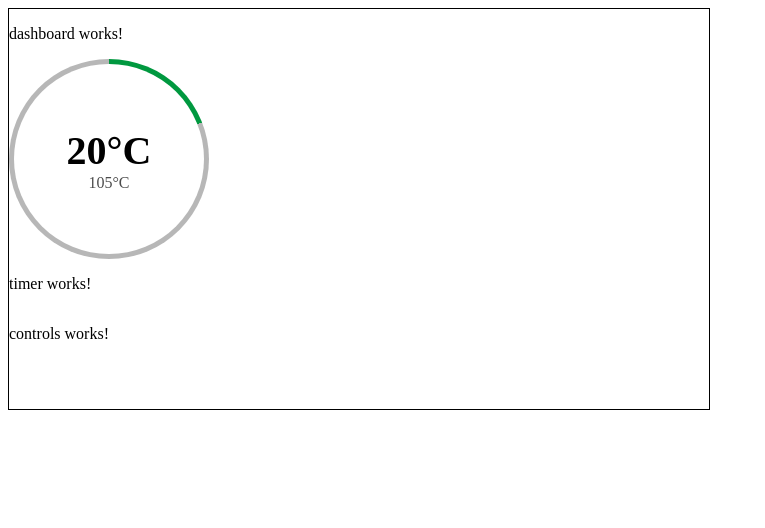
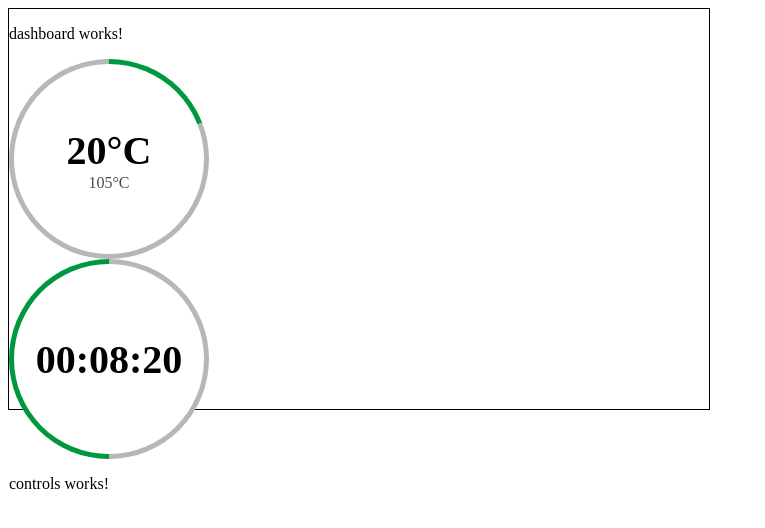
Before and after one commit to K0ron/sterilizerUI, an Angular app: page / in a window 1280 px wide. Shown: the top 528 px of the page, without its empty margins (0-765 px from the left). Built offline with nearby package versions, Linux system fonts and the light colour scheme.

Commit message:
add timer UI

```diff
--- a/src/app/components/temperature/temperature.scss
+++ b/src/app/components/temperature/temperature.scss
@@ -30,7 +30,7 @@
 }
 
 .value {
-  font-size: 2.5rem;
+  font-size: 40px;
   font-weight: bold;
 }
 
--- a/src/app/components/timer/timer.html
+++ b/src/app/components/timer/timer.html
@@ -1 +1,11 @@
-<p>timer works!</p>
+<div
+  class="timer-circle"
+  [ngStyle]="{
+    '--progress': progress + '%',
+    '--progress-color': progressColor
+  }"
+>
+  <div class="inner">
+    <div class="value">{{ formatedTime }}</div>
+  </div>
+</div>
--- a/src/app/components/timer/timer.scss
+++ b/src/app/components/timer/timer.scss
@@ -0,0 +1,35 @@
+.timer-circle {
+  width: 200px;
+  height: 200px;
+  border-radius: 50%;
+
+  --progress: 0%;
+
+  background: conic-gradient(
+    var(--progress-color) 0% var(--progress),
+    #00983f var(--progress) 100%
+  );
+
+  transition: --progress 0.6s ease-in-out;
+
+  display: flex;
+  align-items: center;
+  justify-content: center;
+}
+
+.inner {
+  width: 190px;
+  height: 190px;
+  border-radius: 50%;
+  background: #ffffff;
+
+  display: flex;
+  flex-direction: column;
+  align-items: center;
+  justify-content: center;
+}
+
+.value {
+  font-size: 40px;
+  font-weight: bold;
+}
--- a/src/app/components/timer/timer.ts
+++ b/src/app/components/timer/timer.ts
@@ -1,11 +1,48 @@
-import { Component } from '@angular/core';
+import { Component, OnInit, ChangeDetectorRef } from '@angular/core';
+import { CommonModule } from '@angular/common';
 
 @Component({
   selector: 'app-timer',
-  imports: [],
+  imports: [CommonModule],
   templateUrl: './timer.html',
   styleUrl: './timer.scss',
 })
-export class Timer {
+export class Timer implements OnInit {
+  totalTimeSec: number = 1000;
+  remainingTimeSec: number = 500;
 
+  constructor(private cd: ChangeDetectorRef) {}
+
+  ngOnInit(): void {
+    // const interval = setInterval(() => {
+    //   if (this.remainingTimeSec > 0) {
+    //     this.remainingTimeSec -= 1; // -1s à chaque tick
+    //     this.cd.detectChanges(); // forcer la détection des changements
+    //   } else {
+    //     clearInterval(interval); // on arrête quand target atteinte
+    //   }
+    // }, 500);
+  }
+
+  get progress(): number {
+    return Math.min(((this.totalTimeSec - this.remainingTimeSec) / this.totalTimeSec) * 100, 100);
+  }
+
+  get formatedTime(): string {
+    const h = Math.floor(this.remainingTimeSec / 3600);
+    const m = Math.floor((this.remainingTimeSec % 3600) / 60);
+    const s = this.remainingTimeSec % 60;
+
+    return `${this.pad(h)}:${this.pad(m)}:${this.pad(s)}`;
+  }
+
+  private pad(value: number): string {
+    return value.toString().padStart(2, '0');
+  }
+
+  get progressColor(): string {
+    const ratio = this.remainingTimeSec / this.totalTimeSec;
+
+    return '#b7b7b7';
+  }
 }
```
